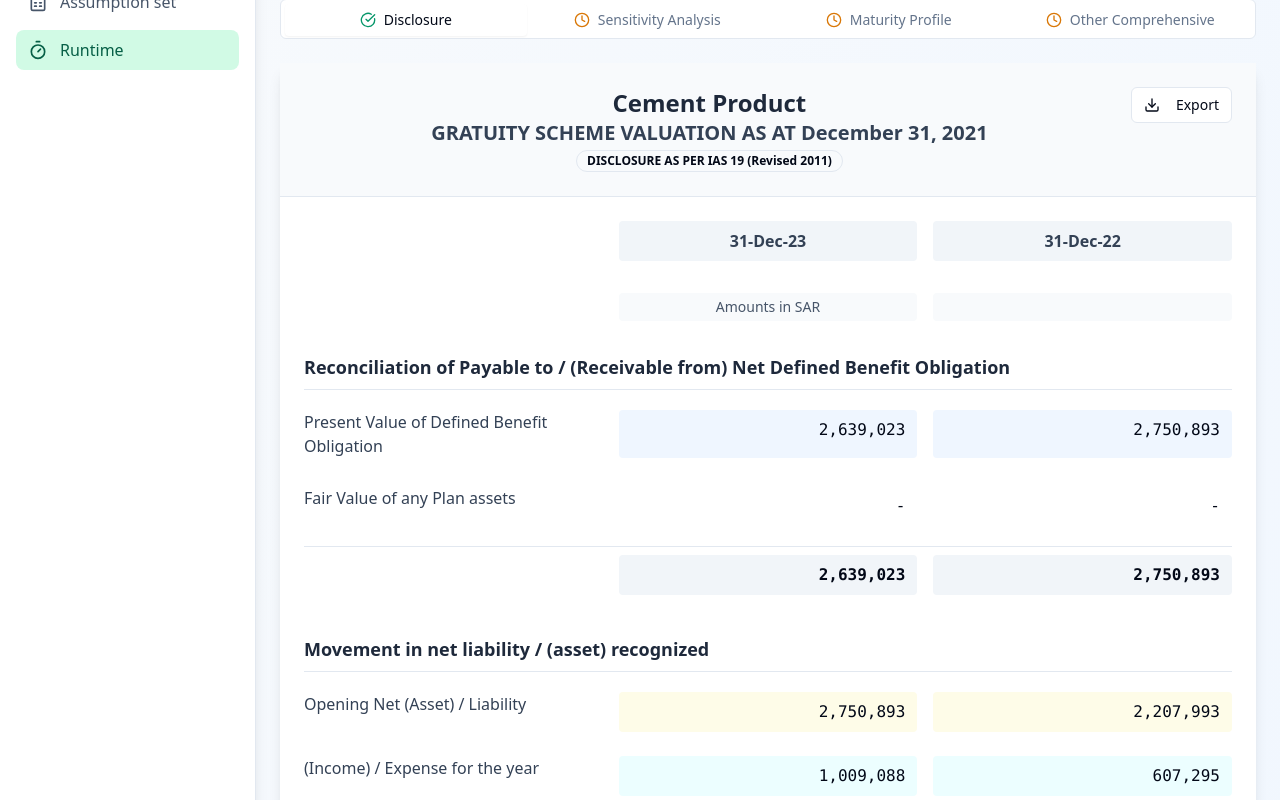
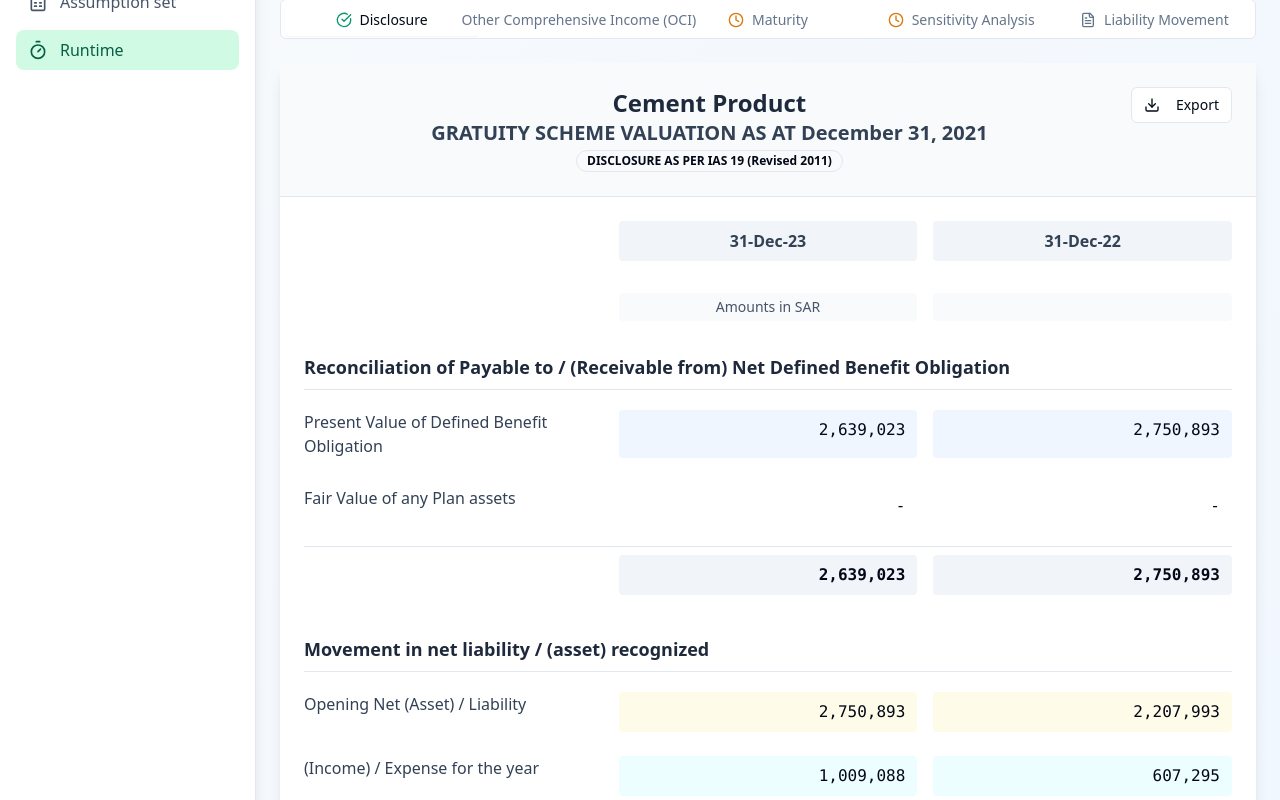
Before and after one commit to Omar2lkady/runtime-report-viewer, a React (Vite) app: page / in a window 1280 px wide. Both pictures are taken after a click on the button "Create Disclosure Report". Shown: the part 475-1275 px from the top of the page. Built offline with nearby package versions, Linux system fonts and the light colour scheme.

Commit message:
Refactor: Change report tab order
Reorders the report tabs in the `Index` component to match the specified order: Disclosure, Other Comprehensive Income (OCI), Maturity, Sensitivity Analysis, and Liability Movement.

```diff
--- a/src/pages/Index.tsx
+++ b/src/pages/Index.tsx
@@ -1,4 +1,3 @@
-
 import { useState } from "react";
 import { Button } from "@/components/ui/button";
 import {
@@ -355,13 +354,27 @@ const Index = () => {
               onValueChange={setActiveTab}
               className="space-y-6"
             >
-              <TabsList className="grid w-full grid-cols-4 bg-white border">
+              <TabsList className="grid w-full grid-cols-5 bg-white border">
                 <TabsTrigger
                   value="disclosure"
                   className="flex items-center gap-2"
                 >
                   {getTabIcon("disclosure", reportStatus.disclosure)}
                   Disclosure
+                </TabsTrigger>
+                <TabsTrigger
+                  value="comprehensive"
+                  className="flex items-center gap-2"
+                >
+                  {getTabIcon("comprehensive", reportStatus.comprehensive)}
+                  Other Comprehensive Income (OCI)
+                </TabsTrigger>
+                <TabsTrigger
+                  value="maturity"
+                  className="flex items-center gap-2"
+                >
+                  {getTabIcon("maturity", reportStatus.maturity)}
+                  Maturity
                 </TabsTrigger>
                 <TabsTrigger
                   value="sensitivity"
@@ -371,18 +384,11 @@ const Index = () => {
                   Sensitivity Analysis
                 </TabsTrigger>
                 <TabsTrigger
-                  value="maturity"
+                  value="liability"
                   className="flex items-center gap-2"
                 >
-                  {getTabIcon("maturity", reportStatus.maturity)}
-                  Maturity Profile
-                </TabsTrigger>
-                <TabsTrigger
-                  value="comprehensive"
-                  className="flex items-center gap-2"
-                >
-                  {getTabIcon("comprehensive", reportStatus.comprehensive)}
-                  Other Comprehensive
+                  <FileText className="h-4 w-4 text-slate-500" />
+                  Liability Movement
                 </TabsTrigger>
               </TabsList>
 
@@ -390,46 +396,46 @@ const Index = () => {
                 <DisclosureReport />
               </TabsContent>
 
-              <TabsContent value="sensitivity">
-                {reportStatus.sensitivity === "completed" ? (
-                  <SensitivityAnalysisReport />
+              <TabsContent value="comprehensive">
+                {reportStatus.comprehensive === "completed" ? (
+                  <OtherComprehensiveReport />
                 ) : (
                   <Card className="bg-white shadow-lg border-0">
                     <CardContent className="p-12 text-center">
                       <div className="max-w-md mx-auto">
-                        {reportStatus.sensitivity === "loading" ? (
+                        {reportStatus.comprehensive === "loading" ? (
                           <>
                             <Loader2 className="h-16 w-16 mx-auto text-blue-600 animate-spin mb-6" />
                             <h3 className="text-xl font-semibold text-slate-800 mb-4">
-                              Generating Sensitivity Analysis Report
+                              Generating Other Comprehensive Report
                             </h3>
                             <p className="text-slate-600 mb-6">
-                              {reportTimeEstimates.sensitivity.description}
+                              {reportTimeEstimates.comprehensive.description}
                             </p>
                             <div className="bg-blue-50 p-4 rounded-lg">
                               <p className="text-sm text-blue-800">
                                 Estimated time:{" "}
-                                {reportTimeEstimates.sensitivity.time}
+                                {reportTimeEstimates.comprehensive.time}
                               </p>
                             </div>
                           </>
                         ) : (
                           <>
-                            <BarChart3 className="h-16 w-16 mx-auto text-amber-500 mb-6" />
+                            <PieChart className="h-16 w-16 mx-auto text-amber-500 mb-6" />
                             <h3 className="text-xl font-semibold text-slate-800 mb-4">
-                              Sensitivity Analysis Report
+                              Other Comprehensive Income (OCI) Report
                             </h3>
                             <p className="text-slate-600 mb-6">
-                              {reportTimeEstimates.sensitivity.description}
+                              {reportTimeEstimates.comprehensive.description}
                             </p>
                             <div className="bg-amber-50 p-4 rounded-lg mb-6">
                               <p className="text-sm text-amber-800">
                                 Estimated time:{" "}
-                                {reportTimeEstimates.sensitivity.time}
+                                {reportTimeEstimates.comprehensive.time}
                               </p>
                             </div>
                             <Button
-                              onClick={() => handleStartReport("sensitivity")}
+                              onClick={() => handleStartReport("comprehensive")}
                               className="bg-emerald-600 hover:bg-emerald-700 text-white"
                             >
                               <PlayCircle className="h-4 w-4 mr-2" />
@@ -496,46 +502,46 @@ const Index = () => {
                 )}
               </TabsContent>
 
-              <TabsContent value="comprehensive">
-                {reportStatus.comprehensive === "completed" ? (
-                  <OtherComprehensiveReport />
+              <TabsContent value="sensitivity">
+                {reportStatus.sensitivity === "completed" ? (
+                  <SensitivityAnalysisReport />
                 ) : (
                   <Card className="bg-white shadow-lg border-0">
                     <CardContent className="p-12 text-center">
                       <div className="max-w-md mx-auto">
-                        {reportStatus.comprehensive === "loading" ? (
+                        {reportStatus.sensitivity === "loading" ? (
                           <>
                             <Loader2 className="h-16 w-16 mx-auto text-blue-600 animate-spin mb-6" />
                             <h3 className="text-xl font-semibold text-slate-800 mb-4">
-                              Generating Other Comprehensive Report
+                              Generating Sensitivity Analysis Report
                             </h3>
                             <p className="text-slate-600 mb-6">
-                              {reportTimeEstimates.comprehensive.description}
+                              {reportTimeEstimates.sensitivity.description}
                             </p>
                             <div className="bg-blue-50 p-4 rounded-lg">
                               <p className="text-sm text-blue-800">
                                 Estimated time:{" "}
-                                {reportTimeEstimates.comprehensive.time}
+                                {reportTimeEstimates.sensitivity.time}
                               </p>
                             </div>
                           </>
                         ) : (
                           <>
-                            <PieChart className="h-16 w-16 mx-auto text-amber-500 mb-6" />
+                            <BarChart3 className="h-16 w-16 mx-auto text-amber-500 mb-6" />
                             <h3 className="text-xl font-semibold text-slate-800 mb-4">
-                              Other Comprehensive Report
+                              Sensitivity Analysis Report
                             </h3>
                             <p className="text-slate-600 mb-6">
-                              {reportTimeEstimates.comprehensive.description}
+                              {reportTimeEstimates.sensitivity.description}
                             </p>
                             <div className="bg-amber-50 p-4 rounded-lg mb-6">
                               <p className="text-sm text-amber-800">
                                 Estimated time:{" "}
-                                {reportTimeEstimates.comprehensive.time}
+                                {reportTimeEstimates.sensitivity.time}
                               </p>
                             </div>
                             <Button
-                              onClick={() => handleStartReport("comprehensive")}
+                              onClick={() => handleStartReport("sensitivity")}
                               className="bg-emerald-600 hover:bg-emerald-700 text-white"
                             >
                               <PlayCircle className="h-4 w-4 mr-2" />
@@ -547,6 +553,22 @@ const Index = () => {
                     </CardContent>
                   </Card>
                 )}
+              </TabsContent>
+
+              <TabsContent value="liability">
+                <Card className="bg-white shadow-lg border-0">
+                  <CardContent className="p-12 text-center">
+                    <div className="max-w-md mx-auto">
+                      <FileText className="h-16 w-16 mx-auto text-emerald-600 mb-6" />
+                      <h3 className="text-xl font-semibold text-slate-800 mb-4">
+                        Liability Movement (Placeholder)
+                      </h3>
+                      <p className="text-slate-600 mb-6">
+                        This is a placeholder for the Liability Movement report tab. Please provide report details or component to be shown here.
+                      </p>
+                    </div>
+                  </CardContent>
+                </Card>
               </TabsContent>
             </Tabs>
           </div>
```
